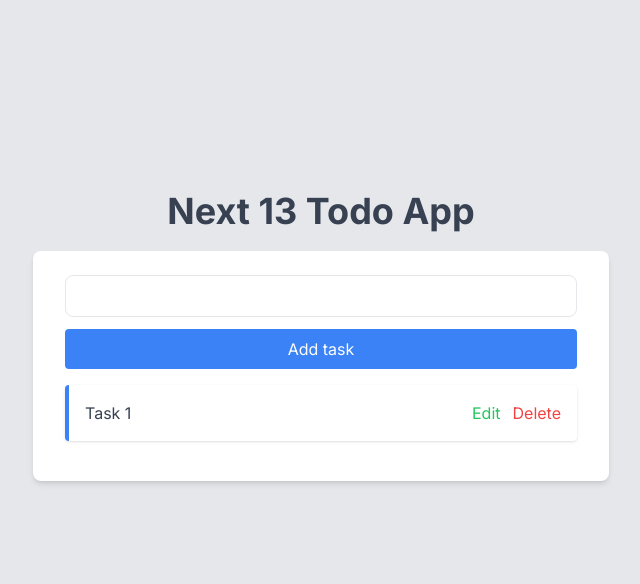
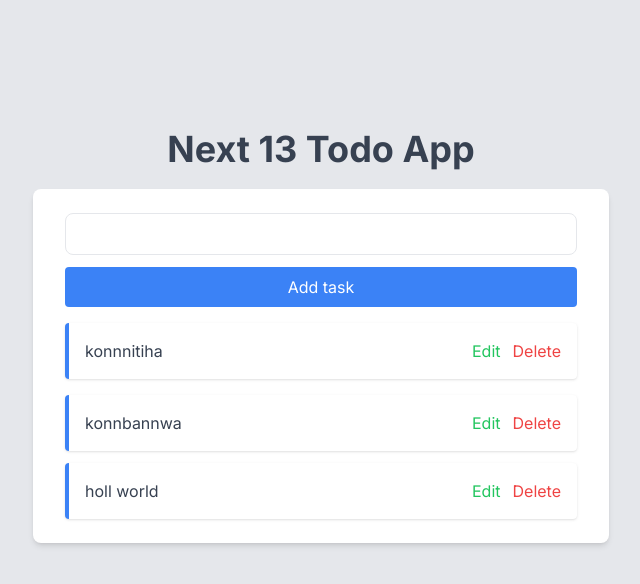
Before and after one commit to gtn-74/todo-app_nextjs, a Next.js app: page / in a window 1280 px wide. Shown: the top 584 px of the page, without its empty margins (319-959 px from the left). Built offline with nearby package versions, Linux system fonts and the light colour scheme; data requests are answered from the project's data file.

Commit message:
⚡️ Create api
get api実装

```diff
--- /dev/null
+++ b/src/api.ts
@@ -0,0 +1,17 @@
+ export type Task = {
+  id: string;
+  text: string;
+};
+
+export const getAllTodos = async (): Promise<Task[]> => {
+    // SSR:{ cache: "no-store" }
+  const res = await fetch("http://localhost:3001/task", { cache: "no-store" });
+  const todos = res.json();
+
+  return todos;
+};
+
+/*
+SSR:初回表示が早い
+CSR：
+*/
--- /dev/null
+++ b/src/app/components/todo.tsx
@@ -0,0 +1,23 @@
+import { Task } from "@/api";
+import React from "react";
+
+type TodoProps = {
+  todo: Task;
+};
+
+const Todo = ({ todo }: TodoProps) => {
+  return (
+    <li
+      key={todo.id}
+      className="mb-4 flex justify-between p-4 bg-white border-l-4 border-blue-500 rounded shadow"
+    >
+      <span className="text-gray-700">{todo.text}</span>
+      <div>
+        <button className="text-green-500 mr-3">Edit</button>
+        <button className="text-red-500 ">Delete</button>
+      </div>
+    </li>
+  );
+};
+
+export default Todo;
--- a/src/app/components/todoList.tsx
+++ b/src/app/components/todoList.tsx
@@ -1,17 +1,19 @@
 import React from "react";
+import Todo from "./todo";
+import { Task } from "@/api";
 
-const TodoList = () => {
+type TodoListProps = {
+  todos: Task[];
+};
+
+const TodoList = ({ todos }: TodoListProps) => {
   return (
     <>
       {/* listが増えていく */}
       <ul className="space-y-3">
-        <li className="mb-4 flex justify-between p-4 bg-white border-l-4 border-blue-500 rounded shadow">
-          <span className="text-gray-700">Task 1</span>
-          <div>
-            <button className="text-green-500 mr-3">Edit</button>
-            <button className="text-red-500 ">Delete</button>
-          </div>
-        </li>
+        {todos.map((todo) => (
+          <Todo key={todo.id} todo={todo}/>
+        ))}
       </ul>
     </>
   );
--- a/src/app/page.tsx
+++ b/src/app/page.tsx
@@ -1,8 +1,12 @@
 import Image from "next/image";
 import AddTask from "./components/AddTask";
 import TodoList from "./components/todoList";
+import { getAllTodos } from "@/api";
 
-export default function Home() {
+export default async function Home() {
+  // 非同期通信のため、await必須。したらば、Homeにasyncをつける必要が出てくる
+  const todos = await getAllTodos();
+  console.log(todos);
   return (
     <main className="flex flex-col items-center justify-center min-h-screen py-2 bg-gray-200">
       <h1 className="text-4xl font-bold text-gray-700 -mt-32">
@@ -11,13 +15,14 @@
       <div className="w-full max-w-xl items-center justify-center mt-5">
         <div className="w-full px-8 py-6 bg-white shadow-md rounded-lg">
           <AddTask />
-          <TodoList  />
+          <TodoList todos={todos} />
         </div>
       </div>
     </main>
   );
 }
 /*
-ファイル名は小文字でも大丈夫
-コンポーネントファイルの中身と、インポート先のファイルは同じ名前じゃないとダメっぽい
+サーバーコンポーネントの場合: ターミナルで表示される
+
+
 */
```
